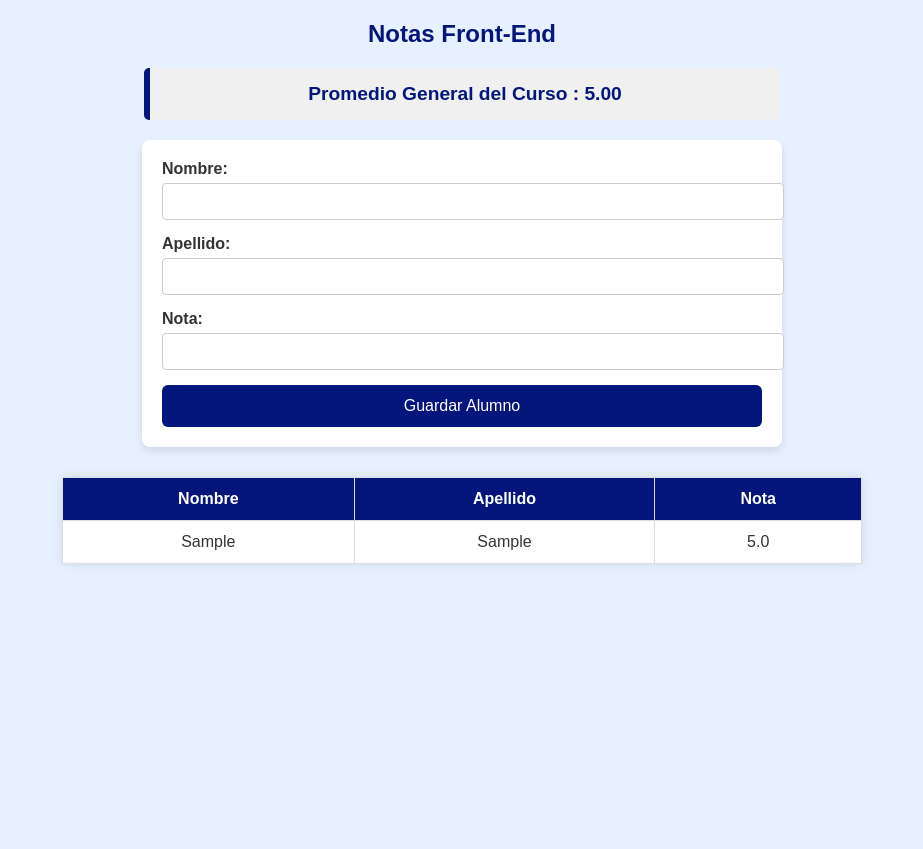
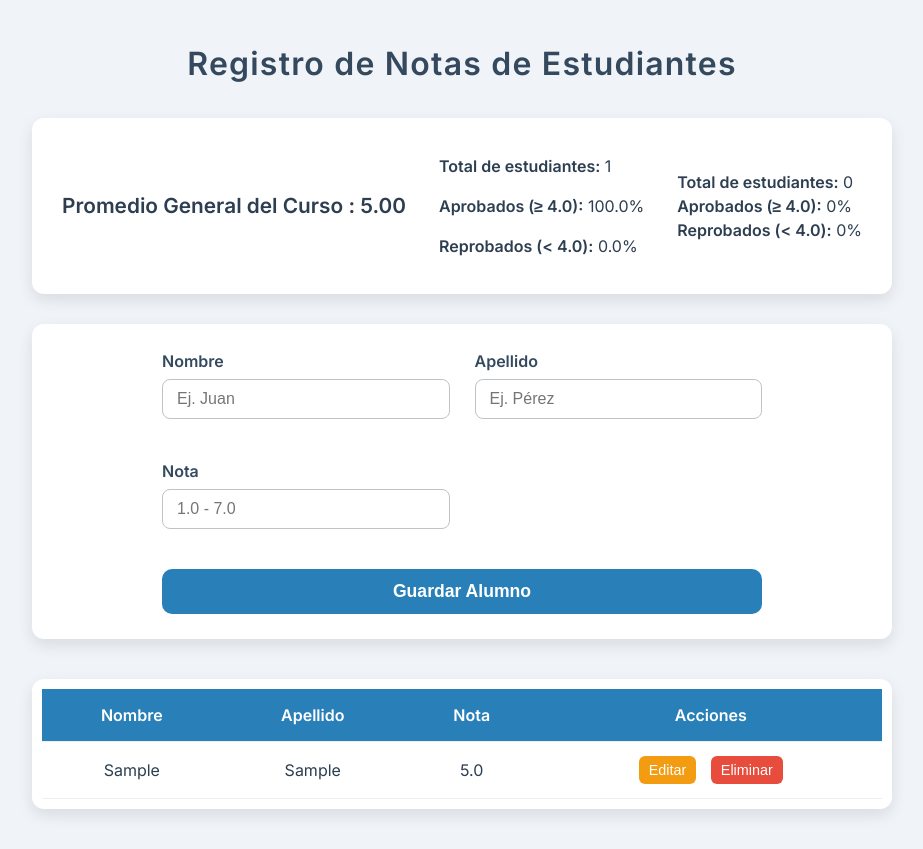
Before and after one commit to alejandro2138/Certamen2-, a plain HTML site: page index.html in a window 1280 px wide. Both pictures are taken after typing "Sample", "Sample", "5" into the empty fields and a click on the button "Guardar Alumno". Shown: the whole page, without its empty margins (178-1101 px from the left). Before the commit the page ends 800 px from the top, so only its background shows below. Drawn offline with Linux system fonts and the light colour scheme.

Commit message:
Add files via upload

```diff
--- a/index.html
+++ b/index.html
@@ -1,43 +1,66 @@
 <!DOCTYPE html>
 <html lang="es">
 <head>
-    <meta charset="UTF-8">
-    <meta name="viewport" content="width=device-width, initial-scale=1.0">
-    <title>Notas Front-End</title>
-    <link rel="stylesheet" href="style.css">
+  <meta charset="UTF-8" />
+  <meta name="viewport" content="width=device-width, initial-scale=1" />
+  <title>Registro de Notas de Estudiantes</title>
+  <link rel="stylesheet" href="style.css" />
+  <link href="https://fonts.googleapis.com/css2?family=Inter:wght@400;600&display=swap" rel="stylesheet" />
 </head>
 <body>
-    <h2>Notas Front-End</h2>
-    <div id="average">Promedio General del Curso : N/A</div>
+  <main class="container">
+    <header>
+      <h1>Registro de Notas de Estudiantes</h1>
+    </header>
 
-    <form id="studentForm">
-        <div>
-            <label for="name">Nombre:</label>
-            <input type="text" id="name" required>
+    <section class="stats-summary">
+      <div id="average" class="stat-item">Promedio General del Curso: <span>N/A</span></div>
+      <div class="additional-stats">
+        <p><strong>Total de estudiantes:</strong> <span id="totalStudents">0</span></p>
+        <p><strong>Aprobados (≥ 4.0):</strong> <span id="percentApproved">0%</span></p>
+        <p><strong>Reprobados (&lt; 4.0):</strong> <span id="percentFailed">0%</span></p>
       </div>
-        <div>
-            <label for="lastName">Apellido:</label>
-            <input type="text" id="lastName" required>
+    </section>
+
+    <section class="form-section">
+      <form id="studentForm" novalidate>
+        <div class="form-group">
+          <label for="name">Nombre</label>
+          <input type="text" id="name" name="name" placeholder="Ej. Juan" required autocomplete="off" />
+          <small class="error-message" id="nameError"></small>
         </div>
-        <div>
-            <label for="grade">Nota:</label>
-            <input type="number" id="grade" step="0.1" min="1" max="7" required>
+
+        <div class="form-group">
+          <label for="lastName">Apellido</label>
+          <input type="text" id="lastName" name="lastName" placeholder="Ej. Pérez" required autocomplete="off" />
+          <small class="error-message" id="lastNameError"></small>
         </div>
-        <button type="submit">Guardar Alumno</button>
+
+        <div class="form-group">
+          <label for="grade">Nota</label>
+          <input type="number" id="grade" name="grade" placeholder="1.0 - 7.0" step="0.1" min="1" max="7" required />
+          <small class="error-message" id="gradeError"></small>
+        </div>
+
+        <button type="submit" id="submitBtn">Guardar Alumno</button>
       </form>
+    </section>
 
-    <table id="studentsTable" border="1" cellpadding="8" cellspacing="0">
+    <section class="table-section">
+      <table id="studentsTable" aria-label="Tabla de estudiantes y sus notas">
         <thead>
           <tr>
             <th>Nombre</th>
             <th>Apellido</th>
             <th>Nota</th>
+            <th>Acciones</th>
           </tr>
         </thead>
         <tbody>
-            <!-- Datos de las filas de cada alumno -->
         </tbody>
       </table>
+    </section>
+  </main>
 
   <script src="script.js"></script>
 </body>
--- a/script.js
+++ b/script.js
@@ -1,63 +1,146 @@
-const form = document.getElementById('studentForm');
-const tableBody = document.querySelector('#studentsTable tbody');
-const averageDiv = document.getElementById('average');
-const nameInput = document.getElementById('name');
-const lastNameInput = document.getElementById('lastName');
-const gradeInput = document.getElementById('grade');
+const form = document.getElementById("studentForm");
+const nameInput = document.getElementById("name");
+const lastNameInput = document.getElementById("lastName");
+const gradeInput = document.getElementById("grade");
+const averageDisplay = document.getElementById("average");
+const tableBody = document.querySelector("#studentsTable tbody");
 
-// Mensajes personalizados en español
-nameInput.addEventListener('invalid', (e) => {
-    e.target.setCustomValidity("Por favor, ingrese un nombre.");
-});
-nameInput.addEventListener('input', (e) => {
-    e.target.setCustomValidity("");
+let students = [];
+let editIndex = -1;
+
+// Función para validar datos
+function validarDatos(name, lastName, grade) {
+  const regexTexto = /^[A-Za-zÀ-ÿ\s]+$/;
+  if (!name.trim() || !lastName.trim()) {
+    alert("Nombre y Apellido son obligatorios.");
+    return false;
+  }
+  if (!regexTexto.test(name) || !regexTexto.test(lastName)) {
+    alert("Nombre y Apellido solo deben contener letras y espacios.");
+    return false;
+  }
+  if (isNaN(grade) || grade < 1 || grade > 7) {
+    alert("La nota debe estar entre 1.0 y 7.0");
+    return false;
+  }
+  return true;
+}
+
+// Función para renderizar la tabla
+function renderTabla() {
+  tableBody.innerHTML = "";
+
+  students.forEach((student, index) => {
+    const tr = document.createElement("tr");
+
+    tr.innerHTML = `
+      <td>${student.name}</td>
+      <td>${student.lastName}</td>
+      <td>${student.grade.toFixed(1)}</td>
+      <td>
+        <button class="action-btn edit-btn" data-index="${index}">Editar</button>
+        <button class="action-btn delete-btn" data-index="${index}">Eliminar</button>
+      </td>
+    `;
+
+    tableBody.appendChild(tr);
   });
 
-lastNameInput.addEventListener('invalid', (e) => {
-    e.target.setCustomValidity("Por favor, ingrese un apellido.");
-});
-lastNameInput.addEventListener('input', (e) => {
-    e.target.setCustomValidity("");
-});
+  actualizarEstadisticas();
+}
 
-gradeInput.addEventListener('invalid', (e) => {
-    e.target.setCustomValidity("Ingrese una nota válida entre 1.0 y 7.0");
-});
-gradeInput.addEventListener('input', (e) => {
-    e.target.setCustomValidity("");
-});
+// Función para actualizar promedio y estadísticas
+function actualizarEstadisticas() {
+  const total = students.length;
+  if (total === 0) {
+    averageDisplay.textContent = "Promedio General del Curso : N/A";
+    mostrarEstadisticas(0, 0, 0);
+    return;
+  }
 
-form.addEventListener('submit', (e) => {
+  const sumaNotas = students.reduce((acc, cur) => acc + cur.grade, 0);
+  const promedio = sumaNotas / total;
+
+  const aprobados = students.filter(s => s.grade >= 4).length;
+  const reprobados = total - aprobados;
+
+  averageDisplay.textContent = `Promedio General del Curso : ${promedio.toFixed(2)}`;
+
+  mostrarEstadisticas(total, aprobados, reprobados);
+}
+
+// Mostrar estadísticas adicionales debajo
+function mostrarEstadisticas(total, aprobados, reprobados) {
+  let statsDiv = document.querySelector(".stats");
+  if (!statsDiv) {
+    statsDiv = document.createElement("div");
+    statsDiv.classList.add("stats");
+    averageDisplay.insertAdjacentElement('afterend', statsDiv);
+  }
+
+  if (total === 0) {
+    statsDiv.innerHTML = `<p>No hay estudiantes registrados.</p>`;
+    return;
+  }
+
+  const porcentajeAprobados = ((aprobados / total) * 100).toFixed(1);
+  const porcentajeReprobados = ((reprobados / total) * 100).toFixed(1);
+
+  statsDiv.innerHTML = `
+    <p><strong>Total de estudiantes:</strong> ${total}</p>
+    <p><strong>Aprobados (≥ 4.0):</strong> ${porcentajeAprobados}%</p>
+    <p><strong>Reprobados (< 4.0):</strong> ${porcentajeReprobados}%</p>
+  `;
+}
+
+// Reiniciar formulario
+function reiniciarFormulario() {
+  form.reset();
+  editIndex = -1;
+  form.querySelector("button[type='submit']").textContent = "Guardar Alumno";
+}
+
+// Agregar o editar estudiante
+form.addEventListener("submit", (e) => {
   e.preventDefault();
 
   const name = nameInput.value.trim();
   const lastName = lastNameInput.value.trim();
   const grade = parseFloat(gradeInput.value);
 
-    if (!name || !lastName || isNaN(grade)) return;
+  if (!validarDatos(name, lastName, grade)) return;
 
-    const newRow = document.createElement('tr');
-    newRow.innerHTML = `
-        <td>${name}</td>
-        <td>${lastName}</td>
-        <td>${grade.toFixed(1)}</td>
-    `;
-    tableBody.appendChild(newRow);
-    form.reset();
-    updateAverage();
+  if (editIndex === -1) {
+    // agregar
+    students.push({ name, lastName, grade });
+  } else {
+    // editar
+    students[editIndex] = { name, lastName, grade };
+  }
+
+  renderTabla();
+  reiniciarFormulario();
 });
 
-function updateAverage() {
-    const rows = tableBody.querySelectorAll('tr');
-    let total = 0;
+// Delegación para botones editar y eliminar en la tabla
+tableBody.addEventListener("click", (e) => {
+  const target = e.target;
+  if (target.classList.contains("delete-btn")) {
+    const index = Number(target.dataset.index);
+    students.splice(index, 1);
+    renderTabla();
+    reiniciarFormulario();
+  }
 
-    rows.forEach(row => {
-        const gradeCell = row.cells[2];
-        if (gradeCell) {
-            total += parseFloat(gradeCell.textContent);
+  if (target.classList.contains("edit-btn")) {
+    const index = Number(target.dataset.index);
+    const student = students[index];
+
+    nameInput.value = student.name;
+    lastNameInput.value = student.lastName;
+    gradeInput.value = student.grade;
+
+    editIndex = index;
+    form.querySelector("button[type='submit']").textContent = "Guardar Cambios";
   }
 });
-
-    const average = rows.length ? (total / rows.length).toFixed(2) : 'N/A';
-    averageDiv.textContent = `Promedio General del Curso : ${average}`;
-}
--- a/style.css
+++ b/style.css
@@ -1,107 +1,195 @@
+
+* {
+    box-sizing: border-box;
+  }
+
   body {
-    font-family: Arial, sans-serif;
+    font-family: 'Inter', sans-serif;
+    background: #f0f4f8;
     margin: 0;
     padding: 0;
-    background: #e6f0ff;
-    color: #333;
+    color: #2c3e50;
+    line-height: 1.5;
   }
 
-h2 {
-    text-align: center;
-    color: #04167c;
-    margin-top: 20px;
+  .container {
+    max-width: 900px;
+    margin: 40px auto;
+    padding: 0 20px;
   }
 
-#average {
-    margin: 20px auto;
-    width: 90%;
-    max-width: 600px;
-    padding: 15px;
-    background-color: #f0f0f0;
-    border-left: 6px solid #04167c;
-    font-size: 1.2rem;
-    font-weight: bold;
-    color: #04167c;
+  header h1 {
     text-align: center;
-    border-radius: 5px;
+    font-weight: 700;
+    margin-bottom: 30px;
+    color: #34495e;
+    letter-spacing: 1.2px;
+  }
+
+
+  .stats-summary {
+    background: white;
+    padding: 20px 30px;
+    border-radius: 12px;
+    box-shadow: 0 6px 15px rgb(0 0 0 / 0.1);
+    margin-bottom: 30px;
+    display: flex;
+    justify-content: space-between;
+    align-items: center;
+    flex-wrap: wrap;
+    gap: 20px;
+  }
+
+  .stat-item {
+    font-size: 1.3rem;
+    font-weight: 600;
+    color: #2c3e50;
+  }
+
+  .stat-item span {
+    color: #2980b9;
+  }
+
+  .additional-stats p {
+    margin: 0;
+    font-size: 1rem;
+    font-weight: 500;
+  }
+
+
+  .form-section {
+    background: white;
+    padding: 25px 30px;
+    border-radius: 12px;
+    box-shadow: 0 6px 15px rgb(0 0 0 / 0.1);
+    margin-bottom: 40px;
   }
 
   form {
-    width: 90%;
     max-width: 600px;
-    margin: auto;
-    background-color: #fff;
-    padding: 20px;
-    border-radius: 8px;
-    box-shadow: 0 4px 8px rgba(0, 0, 0, 0.1);
+    margin: 0 auto;
+    display: grid;
+    grid-template-columns: 1fr 1fr;
+    gap: 20px 25px;
   }
 
-form div {
-    margin-bottom: 15px;
+  .form-group {
+    display: flex;
+    flex-direction: column;
+    position: relative;
   }
 
   label {
-    display: block;
-    margin-bottom: 5px;
-    font-weight: bold;
+    font-weight: 600;
+    margin-bottom: 6px;
+    color: #34495e;
   }
 
   input[type="text"],
   input[type="number"] {
-    width: 100%;
-    padding: 10px;
-    border: 1px solid #ccc;
-    border-radius: 4px;
+    padding: 10px 14px;
+    border: 1.8px solid #bdc3c7;
+    border-radius: 8px;
+    font-size: 1rem;
+    transition: border-color 0.3s ease;
   }
 
-button {
-    display: block;
-    width: 100%;
-    padding: 12px;
-    background-color: #04167c;
-    color: #fff;
-    border: none;
-    border-radius: 6px;
-    font-size: 1rem;
-    cursor: pointer;
-    transition: background 0.3s ease;
+  input[type="text"]:focus,
+  input[type="number"]:focus {
+    outline: none;
+    border-color: #2980b9;
   }
 
-button:hover {
-    background-color: #0635b3;
+  .error-message {
+    color: #e74c3c;
+    font-size: 0.85rem;
+    margin-top: 4px;
+    height: 16px;
+  }
+
+  button[type="submit"] {
+    grid-column: 1 / -1;
+    background-color: #2980b9;
+    color: white;
+    font-weight: 700;
+    font-size: 1.1rem;
+    border: none;
+    padding: 12px 0;
+    border-radius: 10px;
+    cursor: pointer;
+    transition: background-color 0.3s ease;
+  }
+
+  button[type="submit"]:hover {
+    background-color: #1f6391;
+  }
+
+  .table-section {
+    overflow-x: auto;
+    background: white;
+    border-radius: 12px;
+    box-shadow: 0 6px 15px rgb(0 0 0 / 0.1);
+    padding: 10px;
   }
 
   table {
-    width: 90%;
-    max-width: 800px;
-    margin: 30px auto;
+    width: 100%;
     border-collapse: collapse;
-    background-color: #fff;
-    box-shadow: 0 0 10px rgba(0,0,0,0.1);
+    font-size: 1rem;
+    min-width: 600px;
   }
 
-th, td {
-    padding: 12px;
-    text-align: center;
-    border: 1px solid #ddd;
+  thead {
+    background-color: #2980b9;
+    color: white;
+    font-weight: 600;
   }
 
-th {
-    background-color: #04167c;
+  th,
+  td {
+    padding: 14px 20px;
+    text-align: center;
+    border-bottom: 1px solid #ecf0f1;
+  }
+
+  tbody tr:hover {
+    background-color: #f1f7fb;
+  }
+
+  button.action-btn {
+    border: none;
+    border-radius: 6px;
+    padding: 6px 10px;
+    font-size: 0.9rem;
+    cursor: pointer;
+    transition: background-color 0.3s ease;
+    margin: 0 5px;
+  }
+
+  button.edit-btn {
+    background-color: #f39c12;
     color: white;
   }
 
-@media (max-width: 768px) {
-    table, form {
-        width: 95%;
+  button.edit-btn:hover {
+    background-color: #d67e0c;
   }
 
-    th, td {
-        font-size: 0.9rem;
-        padding: 8px;
+  button.delete-btn {
+    background-color: #e74c3c;
+    color: white;
   }
 
-    button {
-        font-size: 0.9rem;
+  button.delete-btn:hover {
+    background-color: #c0392b;
+  }
+
+  @media (max-width: 700px) {
+    form {
+      grid-template-columns: 1fr;
+    }
+    .stats-summary {
+      flex-direction: column;
+      align-items: flex-start;
     }
   }
```
Lines whose indentation alone changed are shown as unchanged.
